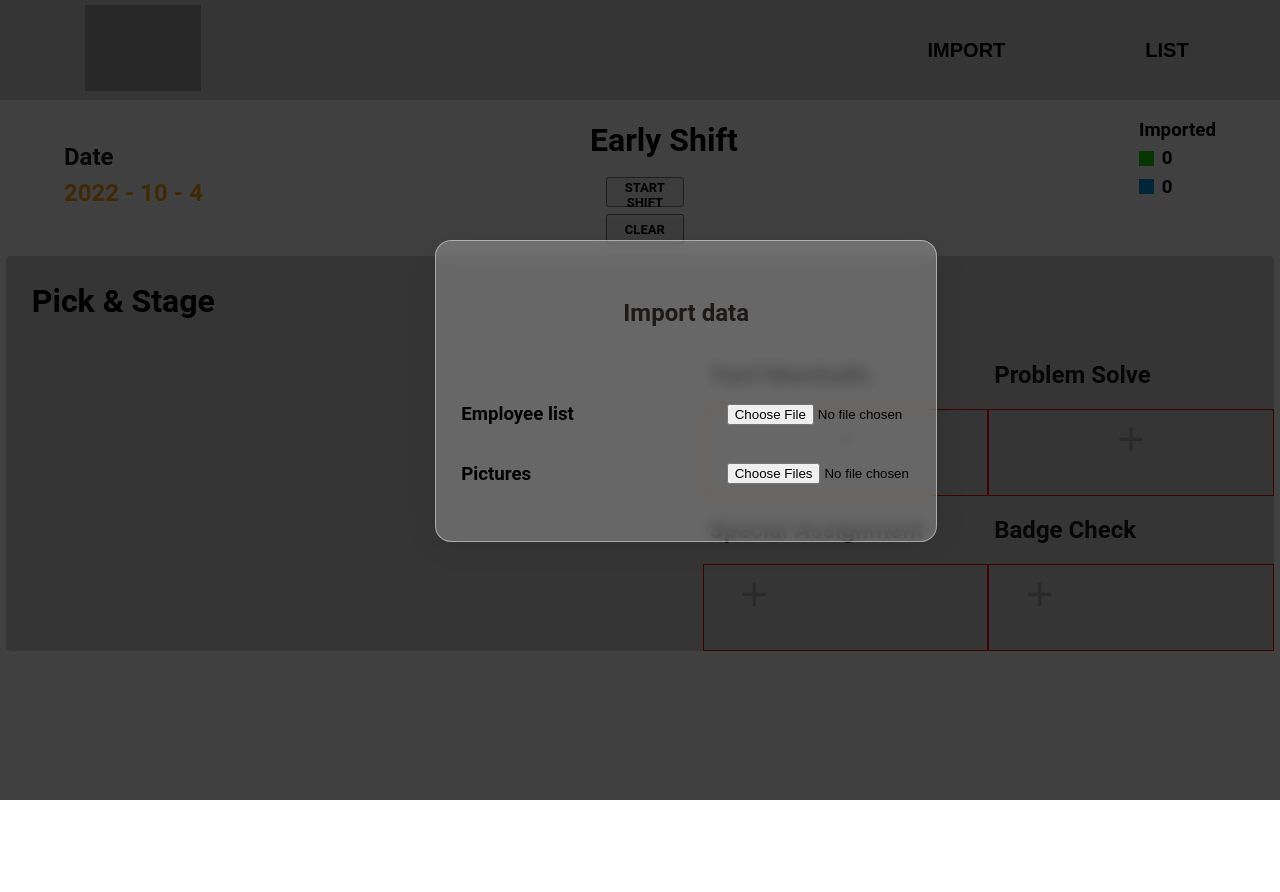
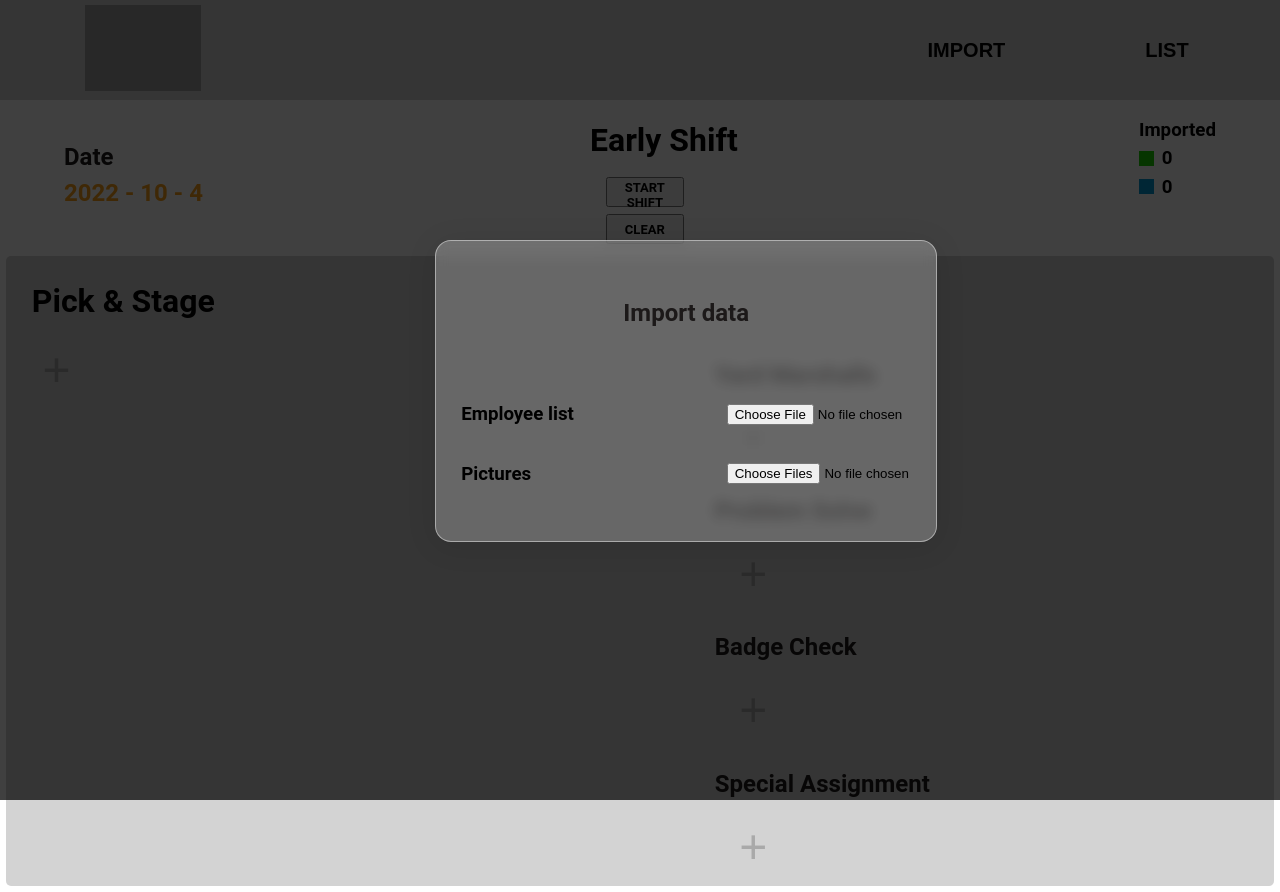
Before and after one commit to i4kh/AmazonApp, a React (Create React App) app: page / in a window 1280 px wide. Before the commit the page ends 800 px from the top, so only its background shows below. Built offline with nearby package versions, Linux system fonts and the light colour scheme; grey boxes are pictures that could not be loaded.

Commit message:
little functionality update

```diff
--- a/src/Components/Action.js
+++ b/src/Components/Action.js
@@ -1,57 +1,11 @@
-import { useState } from "react";
 import React from "react";
 import Button from "../Components/Button";
 import classes from './action.module.css'
 
 const Action = (props) => {
 
-    // yardMarshals
-
-    const [ yardMarshals, getYardMarshals ] = useState(4);
-    const YMcounter = (e) => {
-        getYardMarshals(e.target.value);
-    }
-
-    // pickStage
-
-    const [ pickStage, getPickStage] = useState(5);
-    const pickCounter = (e) => {
-        e.preventDefault();
-        getPickStage(e.target.value);
-    }
-
-    //problemSolve
-
-    const [ problemSolve, getProblemSolve] = useState(3);
-    const psCounter = (e) => {
-        getProblemSolve(e.target.value);
-    }
-
-    //specialAssignment
-
-    const [ specialAssignment, getSpecialAssignment] = useState(1);
-    const SACounter = (e) => {
-        getSpecialAssignment(e.target.value);
-    }
-
-    //badgeCheck
-
-    const [ badgeCheck, getBadgeCheck] = useState(1);
-    const BCCounter = (e) => {
-        getBadgeCheck(e.target.value);
-    }
-
     const startShift = () => {
-
         console.log('start');
-        // const workersCount = {
-        //     pick: pickStage <= 40 && pickStage > 0? pickStage : console.log(`error `),
-        //     yard: yardMarshals >= 4 ? yardMarshals : console.log(`error uploading YM`),
-        //     ps: problemSolve > 0 && problemSolve <=6 ? problemSolve : console.log(`error upoading PS`),
-        //     spcl: specialAssignment > 0 ? specialAssignment : console.log(`special ass error`),
-        //     badge: badgeCheck > 0  ? badgeCheck : console.log(`badge Check error `),
-        // }
-        // props.sendData(workersCount);
         props.click(true)
     }
 
--- a/src/Components/EmployeeCard.js
+++ b/src/Components/EmployeeCard.js
@@ -1,9 +1,14 @@
-import React, {useState} from "react";
+import React, {useState, useEffect} from "react";
 import classes from './employeecard.module.css'
 
 const EmployeeCard = (props) => {
 
     const [task, setTask] = useState()
+    const [localAvaialableEmployees, setLocalAvailableEmployees ] = useState()
+
+    useEffect(() => {
+        setLocalAvailableEmployees(props.workers)
+    }, [props.workers])
 
     const getSpecialTask = (e) => {
         setTask(e.target.value)
@@ -11,6 +16,12 @@ const EmployeeCard = (props) => {
 
     const handleSubmit = (e) => {
         props.task(task)
+        props.close()
+    }
+
+    const handleRemove = (e) => {
+        console.log(localAvaialableEmployees);
+        props.remove([...localAvaialableEmployees, props.data])
         props.close()
     }
 
@@ -49,7 +60,7 @@ const EmployeeCard = (props) => {
                         <button type='submit' className={classes.button} onClick={handleSubmit}>Save</button>
                     </div>
                     <div className={classes.bottom_right}>
-                        <button className={classes.button_red} onClick={() => {}}>Delete</button>
+                        <button className={classes.button_red} onClick={handleRemove}>Remove</button>
                     </div>
                 </div>
             </div>
--- a/src/Components/PickEmployee.js
+++ b/src/Components/PickEmployee.js
@@ -18,9 +18,11 @@ const PickEmployee = (props) => {
     }, [props.workers])
 
     useEffect(() => {
-        console.log('in pick ', availableEmployees);
         if(availableEmployees == 0){
             setDisplayEmployees([])
+        }
+        if(availableEmployees.length > props.workers.length){
+            props.sendWorkers(availableEmployees)
         }
     }, [availableEmployees])
 
@@ -34,9 +36,8 @@ const PickEmployee = (props) => {
         let userIndex = availableEmployees.findIndex(checkUser);
         availableEmployees.splice(userIndex, 1);
         props.sendWorkers(availableEmployees)
-        console.log('sent ', availableEmployees);
-        setDisplayEmployees([...displayEmployees, <User data={selectedUser}/>])
-        console.log('saved');
+        // availableEmployees.indexOf(selectedUser) === -1 ? console.log('is not included') : console.log('is included');
+        setDisplayEmployees([...displayEmployees, <User data={selectedUser} workers={availableEmployees} remove={changeAvailableEmployees}/>]);
         openEmployeeSelection(false)
     }
 
--- a/src/Components/User.js
+++ b/src/Components/User.js
@@ -1,4 +1,4 @@
-import React, {useState} from "react";
+import React, {useState, useEffect} from "react";
 import classes from './user.module.css'
 import EmployeeCard from "./EmployeeCard";
 
@@ -6,6 +6,16 @@ const User = (props) => {
 
     const [employeeCard, setEmployeeCard] = useState(false)
     const [task, setTask] = useState()
+    const [workers, setWorkers] = useState()
+
+    useEffect(() => {
+        // console.log('in user ', props.workers);
+        setWorkers(props.workers)
+    }, [props.workers])
+
+    useEffect(()=> {
+        console.log('in user ', workers);
+    }, [workers])
 
     const getTask = (props) => {
         setTask(props)
@@ -14,7 +24,7 @@ const User = (props) => {
     return(
         <div>
             {employeeCard &&
-            <EmployeeCard data={props.data} close={() => {setEmployeeCard(false)}} task={getTask}/>
+            <EmployeeCard data={props.data} close={() => {setEmployeeCard(false)}} task={getTask} list={props.workers} workers={workers} remove={props.remove}/>
             }
             <div className={classes.container} onClick={() => {setEmployeeCard(true)}}>
                 <div className={classes.user_container} onClick={props.handleClick}>
--- a/src/Components/Users.js
+++ b/src/Components/Users.js
@@ -9,19 +9,15 @@ const Users = (props) => {
 
     useEffect(() => {
         setAvailableWorkers([...props.workers]);
-        console.log('availableWorkers changed to ', props.workers);
     }, [props.workers])
 
     useEffect(() => {
         console.log('received ', availableWorkers);
     }, [availableWorkers])
 
-    let employees = availableWorkers == 0 ? [...props.workers] : availableWorkers;
-
     const displayEmployees = () => {
-
         let array = props.display ? availableWorkers : [];
-        return array ? array.map((value, index) => <User data={value} index={index} />) : '';
+        return array ? array.map((value) => <User data={value} workers={availableWorkers} remove={(array) => {setAvailableWorkers([...array])}} />) : '';
     }
 
     return(
@@ -30,6 +26,7 @@ const Users = (props) => {
                 <div className={classes.table}>
                     <div className={classes.container_left}>
                         {displayEmployees()}
+                        <PickEmployee workers={availableWorkers} sendWorkers={(array) => {setAvailableWorkers([...array])}}/>
                     </div>
                     <div className={classes.container_right}>
                         <div>
@@ -45,17 +42,19 @@ const Users = (props) => {
                             </div>
                         </div>
                         <div>
-                            <h2 className={classes.title}>Special Assignment</h2>
+                            <h2 className={classes.title}>Badge Check</h2>
                             <div className={classes.specialAssignment}>
-                                <PickEmployee workers={employees} sendWorkers={(array) => {setAvailableWorkers([...array])}} />
+                                <PickEmployee workers={availableWorkers} sendWorkers={(array) => {setAvailableWorkers([...array])}} />
                             </div>
                         </div>
                         <div>
-                            <h2 className={classes.title}>Badge Check</h2>
+                            <h2 className={classes.title}>Special Assignment</h2>
                             <div className={classes.badgeCheck}>
-                                <PickEmployee workers={employees} sendWorkers={(array) => {setAvailableWorkers([...array])}}/>
+                                <PickEmployee workers={availableWorkers} sendWorkers={(array) => {setAvailableWorkers([...array])}}/>
                             </div>
                         </div>
+                        {/* <div className={classes.right_bottom}>
+                        </div> */}
                     </div>
                 </div>
             </div>
--- a/src/Components/employeecard.module.css
+++ b/src/Components/employeecard.module.css
@@ -47,7 +47,8 @@
 }
 .right{
     padding-left: 5%;
-    flex-wrap: wrap;
+    display: flex;
+    /* flex-wrap: wrap; */
     flex-grow: 1;
 }
 .right input {
--- a/src/Components/pickemployee.module.css
+++ b/src/Components/pickemployee.module.css
@@ -9,13 +9,15 @@
 
 .theBigOne{
     display: flex;
-    align-items: center;
-    padding-bottom: 10%;
-    flex-wrap: wrap;
+    /* align-items: center; */
+    padding-bottom: 2%;
+    /* flex-wrap: wrap; */
+    justify-content: flex-start;
+    /* border: 1px solid green; */
 }
-.theBigOne>*{
+/* .theBigOne>*{
     flex: 1 0 20%;
-}
+} */
 
 .picker{
     width: 40%;
@@ -24,7 +26,7 @@
     top: 0vh;
     left: 30%;
     display: flex;
-    flex-wrap: wrap;
+    /* flex-wrap: wrap; */
     align-items: center;
     justify-content: space-evenly;
     background: rgba(255, 255, 255, 0.25);
@@ -33,10 +35,6 @@
     backdrop-filter: blur(6.3px);
     -webkit-backdrop-filter: blur(6.3px);
     border: 1px solid rgba(255, 255, 255, 0.44);
-}
-
-.picker>*{
-    flex: 1 0 20%;
 }
 
 select{
--- a/src/Components/user.module.css
+++ b/src/Components/user.module.css
@@ -1,6 +1,7 @@
 .container{
-    height: 180px;
-    width: 150px;
+    /* border: 1px solid blue; */
+    height: 160px;
+    width: 110px;
     display: flex;
     flex-wrap: wrap;
     flex: 1 0 20%;
@@ -8,6 +9,11 @@
     /* margin-right: 125%; */
 }
 .user_container{
+    display: flex;
+    flex-direction: column;
+    justify-content: flex-start;
+    /* align-items: flex-start; */
+    height: 90%;
     width: 20%;
     /* height: 100px; */
     display: flex;
--- a/src/Components/users.module.css
+++ b/src/Components/users.module.css
@@ -18,24 +18,28 @@
 .container_left{
     width: 55%;
     display: flex;
-    justify-content: center;
-    align-items: center;
+    /* justify-content: flex-start;  */
+    align-items: flex-start;
     flex-wrap: wrap;
 }
 
 .container_left>*{
-    flex: 1 0 15%;
+    flex-basis: 15%;
+    /* flex: 1 0 15%; */
 }
 
 .container_right{
+    height: 60%;
     width: 45%;
     display: flex;
-    flex-wrap: wrap;
-   /* flex-direction: column; */
-    align-items: flex-start;
+   flex-direction: column;
+   justify-content: flex-start;
 }
-.container_right>*{
-    flex: 1 0 50%;
+.right_bottom{
+    display: flex;
+}
+.right_bottom div{
+    width: 50%;
 }
 
 .table{
@@ -44,11 +48,9 @@
 
 .yard, .specialAssignment, .badgeCheck{
     display: flex;
-    justify-content: flex-start;
-    /* flex-wrap: wrap; */
-    border: 1px solid red;
+    width: 100%;
+    overflow-x: scroll;
 }
-
- .yard>*{
-    flex: 1 0 30%;
+.yard::-webkit-scrollbar, .specialAssignment::-webkit-scrollbar, .badgeCheck::-webkit-scrollbar {
+height: 0;
 }
--- a/src/pages/Table.js
+++ b/src/pages/Table.js
@@ -37,18 +37,6 @@ const Table = (props) => {
     useEffect(() => {
         importedData && pictures ? popUp() : popUp({title: 'Import data'})
     }, [importedData, pictures])
-
-
-    //localStorage test
-    //image import-export doesn't work
-
-    let localEmployees = [];
-    useEffect(() => {
-        console.log(employees);
-        localStorage.setItem('EmployeeList', JSON.stringify(employees));
-        localEmployees = JSON.parse(localStorage.getItem('EmployeeList'));
-        console.log(localEmployees);
-    }, [employees])
 
     const checkFileFormat = (e) => {
         const file = e.target.files[0].name;
@@ -96,14 +84,6 @@ const Table = (props) => {
         setBB(blue)
     }
 
- // error state
-
-// try {
-
-    // } catch (error) {
-
-        // }
-
         const handleClick = (e) => {
             openWindow({title:'Set a task'})
         }
@@ -130,6 +110,10 @@ const Table = (props) => {
         if(importedData && pictures != 0){
             openSettings()
         }
+       }
+
+       const startShift = (ev) => {
+        setStart(ev);
        }
 
         return (
```
